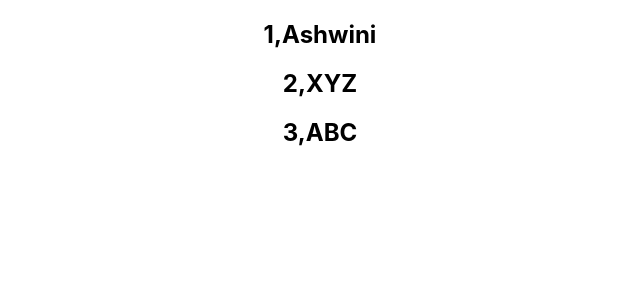
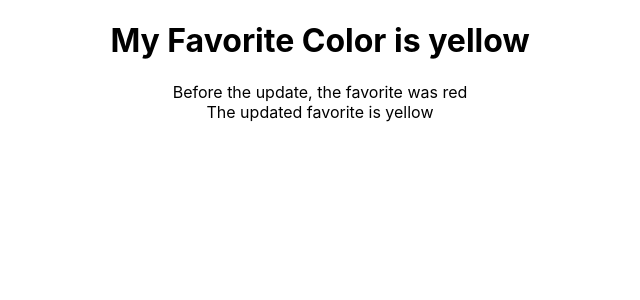
Before and after one commit to ashwini0112/React-Practise, a React (Create React App) app: page / in a window 1280 px wide. Shown: the top 300 px of the page, without its empty margins (320-960 px from the left). Built offline with nearby package versions, Linux system fonts and the light colour scheme.

Commit message:
component Lifecycles

```diff
--- a/src/App.js
+++ b/src/App.js
@@ -3,25 +3,30 @@ import React from 'react';
 import './App.css';
 // import Greet from './components/Greet';
 // import Welcome from './components/Welcome';
-import Hello from './components/Hello';
-import PropHello from './props/PropHello';
-import PropsWelcome from './props/Propswelcome';
-//import welcome from './components/welcome';
-import Statewelcome from './state/Statewelcome';
-import EventFunction from './Events/EventFunction';
-import EventClass from './Events/EventClass';
-import EventBind from './Events/EventBind';
-import IfElse from './conditionalRendering/IfElse';
-import ElementVariable from './conditionalRendering/ElementVariable';
-import Ternary from './conditionalRendering/Ternary';
-import ShortCircuit from './conditionalRendering/ShortCircuit';
-import NameList from './List Rendering/NameList';
+// import Hello from './components/Hello';
+// import PropHello from './props/PropHello';
+// import PropsWelcome from './props/Propswelcome';
+// //import welcome from './components/welcome';
+// import Statewelcome from './state/Statewelcome';
+// import EventFunction from './Events/EventFunction';
+// import EventClass from './Events/EventClass';
+// import EventBind from './Events/EventBind';
+// import IfElse from './conditionalRendering/IfElse';
+// import ElementVariable from './conditionalRendering/ElementVariable';
+// import Ternary from './conditionalRendering/Ternary';
+// import ShortCircuit from './conditionalRendering/ShortCircuit';
+// import NameList from './List Rendering/NameList';
+// import MountingLifecycle from './LifeCycles/MountingLifecycle';
+import Updatinglifecycle from './LifeCycles/Updatinglifecycle';
 
 function App() {
   return (
     <div className="App">
 
-      <NameList />
+    <Updatinglifecycle favcol="yellow"/>
+
+      {/* <MountingLifecycle favtColor="green" /> */}
+      {/* <NameList /> */}
       {/* <Greet />
       <Welcome /> */}
       {/* <Hello /> */}
--- /dev/null
+++ b/src/LifeCycles/MountingLifecycle.js
@@ -0,0 +1,63 @@
+import React, { Component } from 'react'
+
+class MountingLifecycle extends Component{
+    // constructor(){
+    //     super()
+    //         this.state = {
+
+    //         name:'Ashwini'
+    //     }
+    //     console.log('Constructor')
+    // }
+    // static getDerivedStateFromProps(props,state){
+    //     console.log('getDerivedStateFromProps')
+    //     return null
+    // }
+    // componentDidMount(){
+    //     console.log('componentDidMount')
+    // }
+    // render(){
+    //     console.log('Render')
+    //     return(
+    //     <div>
+    //     <div>LifeCycle A</div>
+
+    //     </div>
+    //     )
+    // }
+
+    constructor(props){
+        super(props)
+        this.state={
+            favColor:'Blue'
+        }
+    }
+
+    // static getDerivedStateFromProps(props, state){
+    //     return {favColor:props.favtColor}
+    // }
+
+    componentDidMount(){
+        setTimeout(()=>{
+            this.setState({favColor:'yellow'})
+        }, 1000)
+    }
+
+    render(){
+        return <div>my Favcolor is {this.state.favColor}</div>
+    }
+
+
+
+
+
+
+
+
+
+
+
+
+}
+
+export default MountingLifecycle
--- /dev/null
+++ b/src/LifeCycles/Updatinglifecycle.js
@@ -0,0 +1,83 @@
+import React, { Component } from 'react'
+
+class Updatinglifecycle extends Component{
+    // constructor(props) {
+    //     super(props);
+    //     this.state = {favoritecolor: "red"};
+    //   }
+    //   static getDerivedStateFromProps(props, state) {
+    //     return {favoritecolor: props.favcol };
+
+    //   }
+    //   changeColor = () => {
+    //     this.setState({favoritecolor: "blue"});
+    //   }
+    //   render() {
+    //     return (
+    //       <div>
+    //       <h1>My Favorite Color is {this.state.favoritecolor}</h1>
+    //       <button type="button" onClick={this.changeColor}>Change color</button>
+    //       </div>
+    //     );
+    //   }
+
+    // constructor(){
+    //     super()
+    //     this.state = {
+    //         favouritecolor:'red'
+    //     }
+    // }
+
+    // shouldComponentUpdate(){
+    //     return true;
+    // }
+    // Change=()=>{
+    //     this.setState({favouritecolor:'blue'});
+    // }
+
+    // render(){
+    // return(
+    //     <div>
+    //         <div>This is my fav color : {this.state.favouritecolor}</div>
+    //         <button type="button" onClick={this.Change}>click</button>
+
+    //    </div>
+    // )
+    //     }
+
+
+        constructor(props) {
+            super(props);
+            this.state = {favoritecolor: "red"};
+          }
+          componentDidMount() {
+            setTimeout(() => {
+              this.setState({favoritecolor: "yellow"})
+            }, 1000)
+          }
+          getSnapshotBeforeUpdate(prevProps, prevState) {
+            document.getElementById("div1").innerHTML =
+            "Before the update, the favorite was " + prevState.favoritecolor;
+          }
+          componentDidUpdate() {
+            document.getElementById("div2").innerHTML =
+            "The updated favorite is " + this.state.favoritecolor;
+          }
+          render() {
+            return (
+              <div>
+              <h1>My Favorite Color is {this.state.favoritecolor}</h1>
+              <div id="div1"></div>
+              <div id="div2"></div>
+              </div>
+            );
+          }
+
+
+
+
+
+    }
+
+
+export default Updatinglifecycle
```
